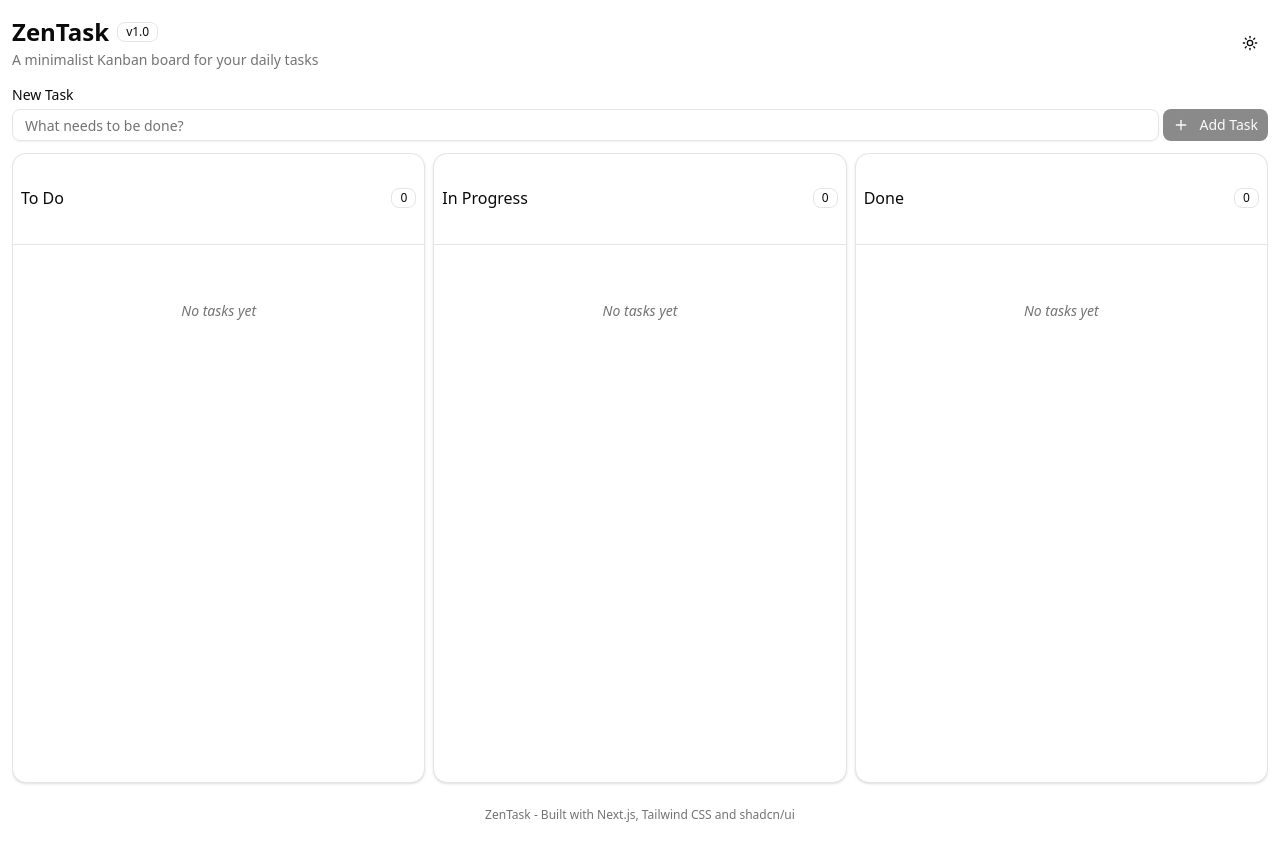
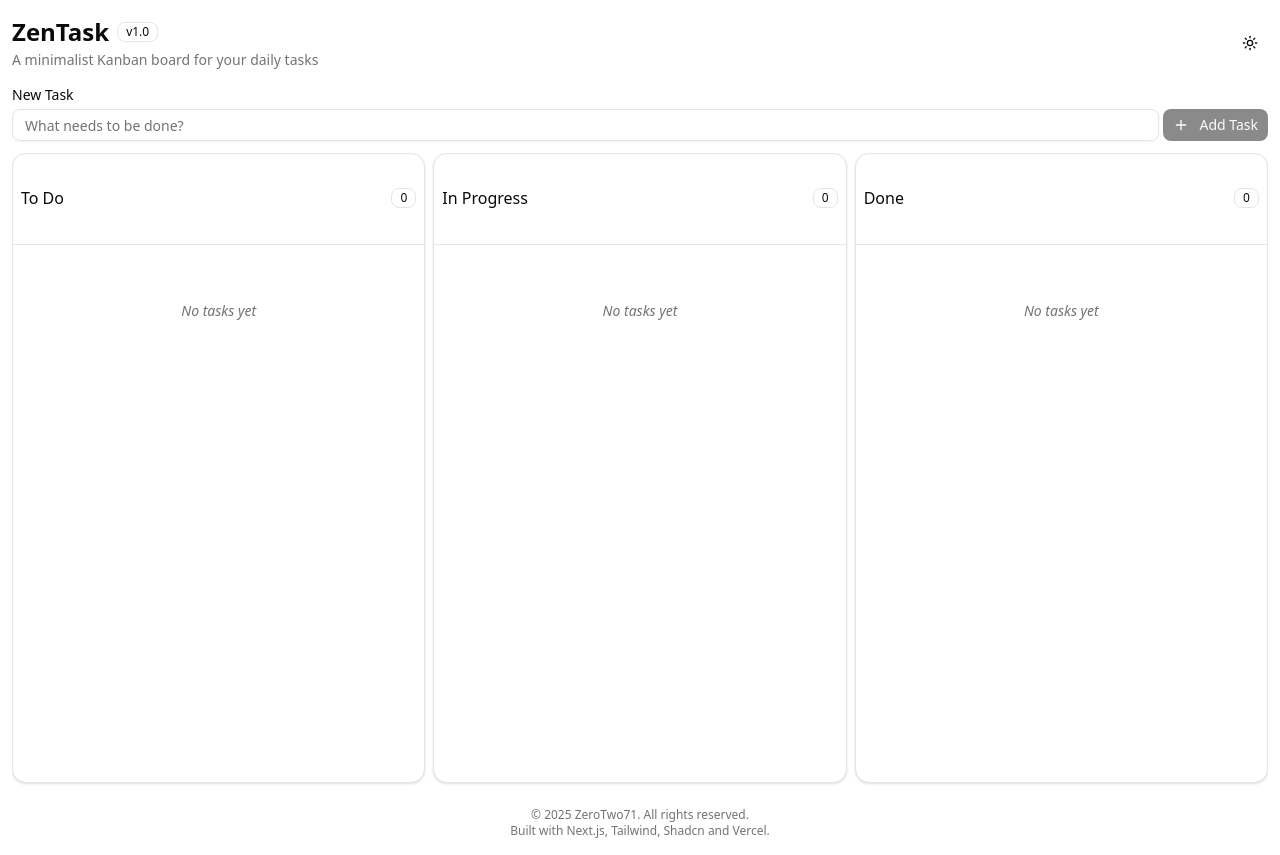
Before and after one commit to ZeroTwo71/zentask, a Next.js app: page /kanban in a window 1280 px wide. Built offline with nearby package versions, Linux system fonts and the light colour scheme.

Commit message:
Fix page

```diff
--- a/src/app/kanban/page.tsx
+++ b/src/app/kanban/page.tsx
@@ -15,7 +15,18 @@ export default function KanbanPage() {
         <KanbanBoard />
       </main>
       <footer className="mt-4 text-center text-xs text-muted-foreground">
-        <p>ZenTask - Built with Next.js, Tailwind CSS and shadcn/ui</p>
+        <p>
+          © {new Date().getFullYear()}{" "}
+          <a
+            href="https://github.com/ZeroTwo71"
+            target="_blank"
+            rel="noopener noreferrer"
+          >
+            ZeroTwo71
+          </a>
+          . All rights reserved.
+        </p>
+        <p>Built with Next.js, Tailwind, Shadcn and Vercel.</p>
       </footer>
     </div>
   );
```
